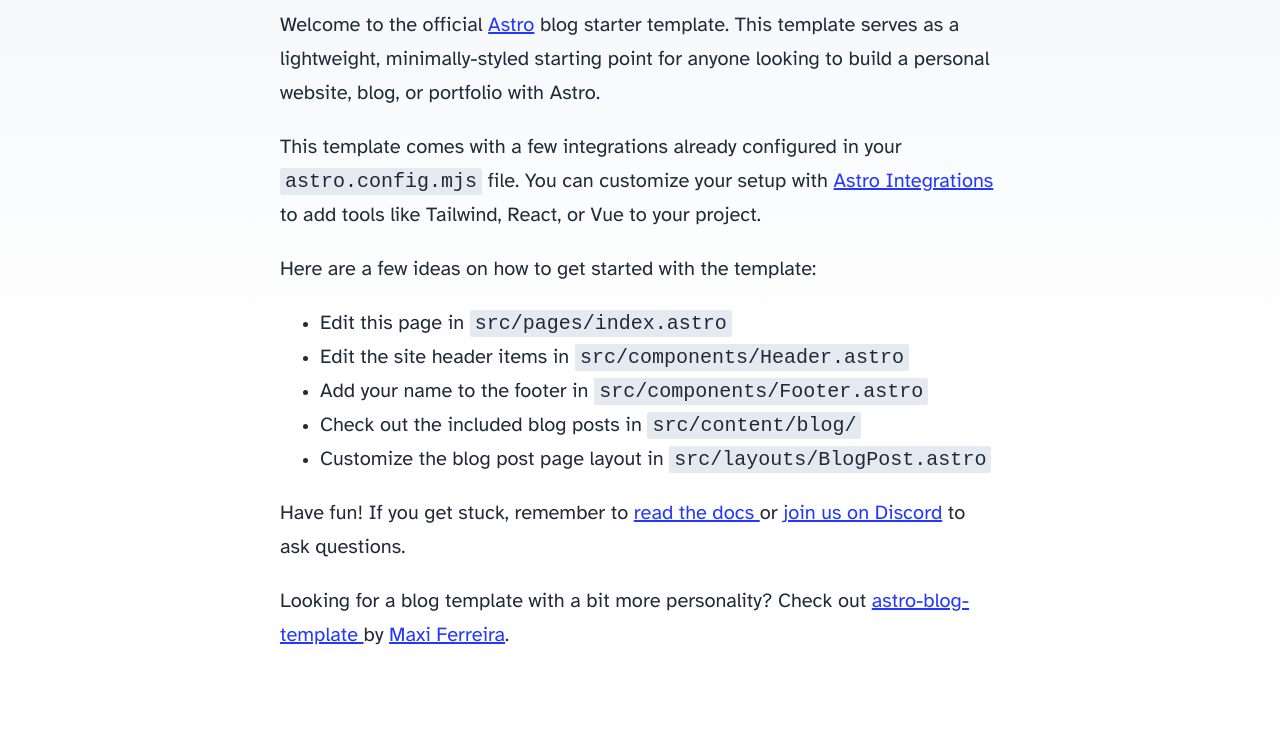
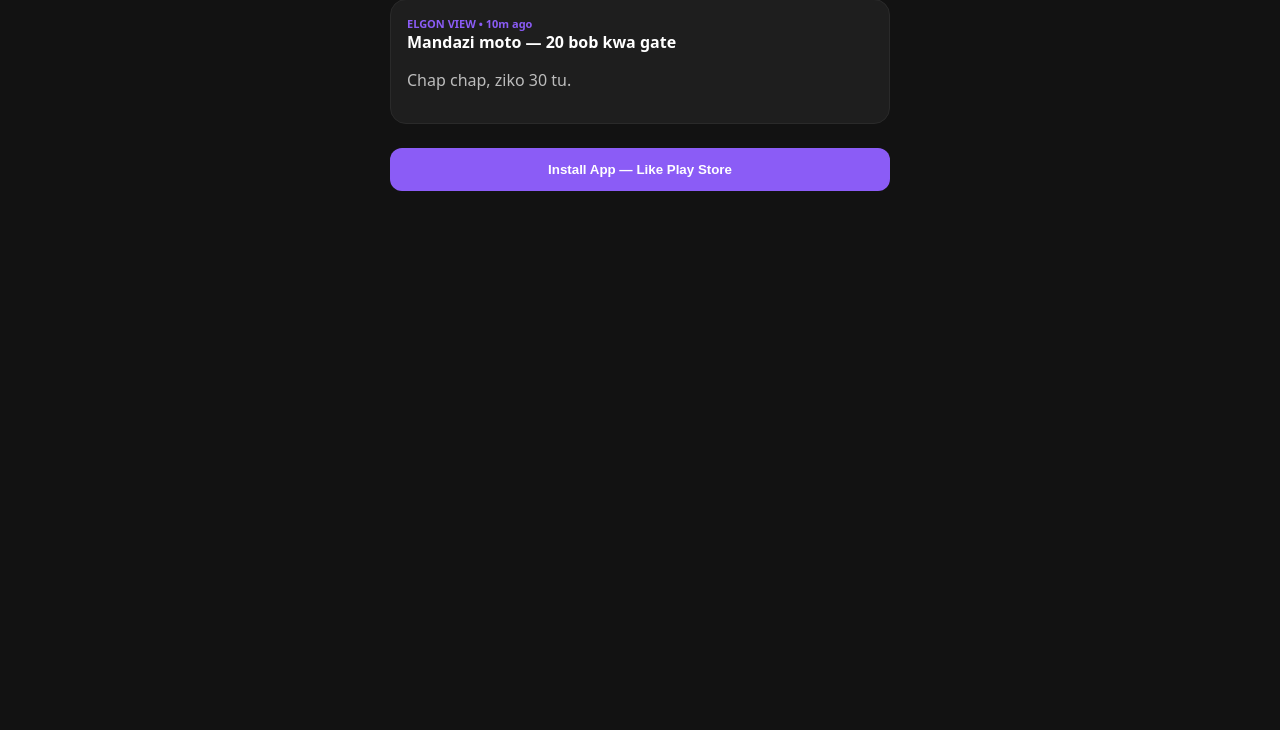
Before and after one commit to enterprisee456-rgb/naihood, an Astro site: page / in a window 1280 px wide. Shown: the part 222-952 px from the top of the page. After the commit the page ends 800 px from the top, so only its background shows below. Built offline with nearby package versions, Linux system fonts and the light colour scheme; Astro itself is replaced by a stand-in of ours.

Commit message:
Naihood UI

```diff
--- a/src/pages/index.astro
+++ b/src/pages/index.astro
@@ -1,50 +1,26 @@
 ---
-import BaseHead from '../components/BaseHead.astro';
-import Header from '../components/Header.astro';
-import Footer from '../components/Footer.astro';
-import { SITE_TITLE, SITE_DESCRIPTION } from '../consts';
 ---
-
-<!doctype html>
-<html lang="en">
-	<head>
-		<BaseHead title={SITE_TITLE} description={SITE_DESCRIPTION} />
-	</head>
-	<body>
-		<Header />
-		<main>
-			<h1>🧑‍🚀 Hello, Astronaut!</h1>
-			<p>
-				Welcome to the official <a href="https://astro.build/">Astro</a> blog starter template. This
-				template serves as a lightweight, minimally-styled starting point for anyone looking to build
-				a personal website, blog, or portfolio with Astro.
-			</p>
-			<p>
-				This template comes with a few integrations already configured in your
-				<code>astro.config.mjs</code> file. You can customize your setup with
-				<a href="https://astro.build/integrations">Astro Integrations</a> to add tools like Tailwind,
-				React, or Vue to your project.
-			</p>
-			<p>Here are a few ideas on how to get started with the template:</p>
-			<ul>
-				<li>Edit this page in <code>src/pages/index.astro</code></li>
-				<li>Edit the site header items in <code>src/components/Header.astro</code></li>
-				<li>Add your name to the footer in <code>src/components/Footer.astro</code></li>
-				<li>Check out the included blog posts in <code>src/content/blog/</code></li>
-				<li>Customize the blog post page layout in <code>src/layouts/BlogPost.astro</code></li>
-			</ul>
-			<p>
-				Have fun! If you get stuck, remember to <a href="https://docs.astro.build/"
-					>read the docs
-				</a> or <a href="https://astro.build/chat">join us on Discord</a> to ask questions.
-			</p>
-			<p>
-				Looking for a blog template with a bit more personality? Check out <a
-					href="https://github.com/Charca/astro-blog-template"
-					>astro-blog-template
-				</a> by <a href="https://twitter.com/Charca">Maxi Ferreira</a>.
-			</p>
-		</main>
-		<Footer />
-	</body>
+<html>
+<head>
+<title>Naihood - Eldoret</title>
+<meta name="viewport" content="width=device-width, initial-scale=1">
+<style>
+body{margin:0;background:#121212;color:#fff;font-family:system-ui}
+.top{padding:16px 20px;background:#000;display:flex;justify-content:space-between;align-items:center;border-bottom:1px solid #222;position:sticky;top:0}
+.logo{font-weight:900;font-size:24px} .logo span{color:#8B5CF6}
+.badge{background:#8B5CF6;padding:4px 10px;border-radius:20px;font-size:12px}
+.feed{max-width:500px;margin:0 auto;padding:16px}
+.card{background:#1E1E1E;border:1px solid #2A2A2A;border-radius:16px;padding:16px;margin-bottom:14px}
+.tag{font-size:11px;color:#8B5CF6;font-weight:700}
+.install{background:#8B5CF6;color:#fff;border:0;width:100%;padding:14px;border-radius:12px;font-weight:800;margin-top:10px}
+</style>
+</head>
+<body>
+<div class="top"><div class="logo">nai<span>hood</span></div><div class="badge">📍 Eldoret</div></div>
+<div class="feed">
+<div class="card"><div class="tag">PIONEER • 2m ago</div><b>Blackout ni kila mahali ama ni kwetu tu?</b><p style="opacity:.7">KPLC wamezima tena 😭</p></div>
+<div class="card"><div class="tag">ELGON VIEW • 10m ago</div><b>Mandazi moto — 20 bob kwa gate</b><p style="opacity:.7">Chap chap, ziko 30 tu.</p></div>
+<button class="install">Install App — Like Play Store</button>
+</div>
+</body>
 </html>
```
